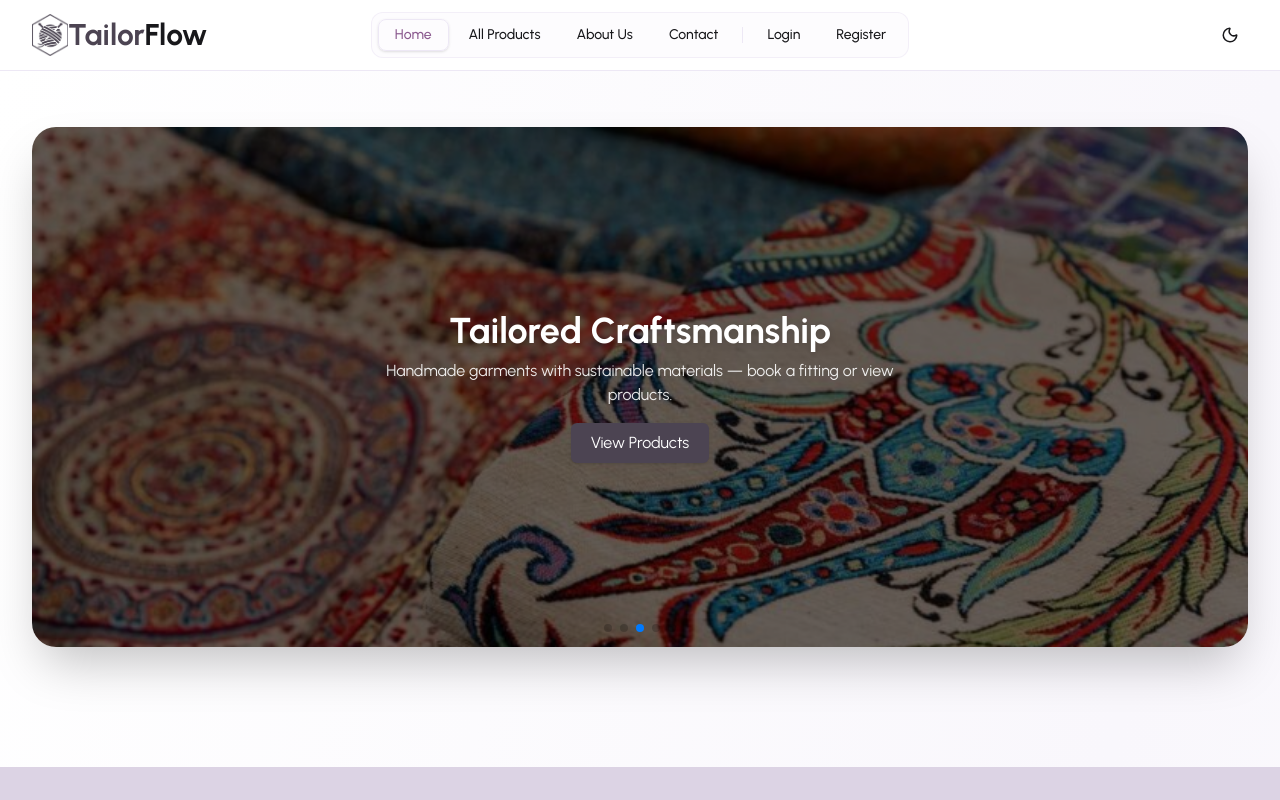
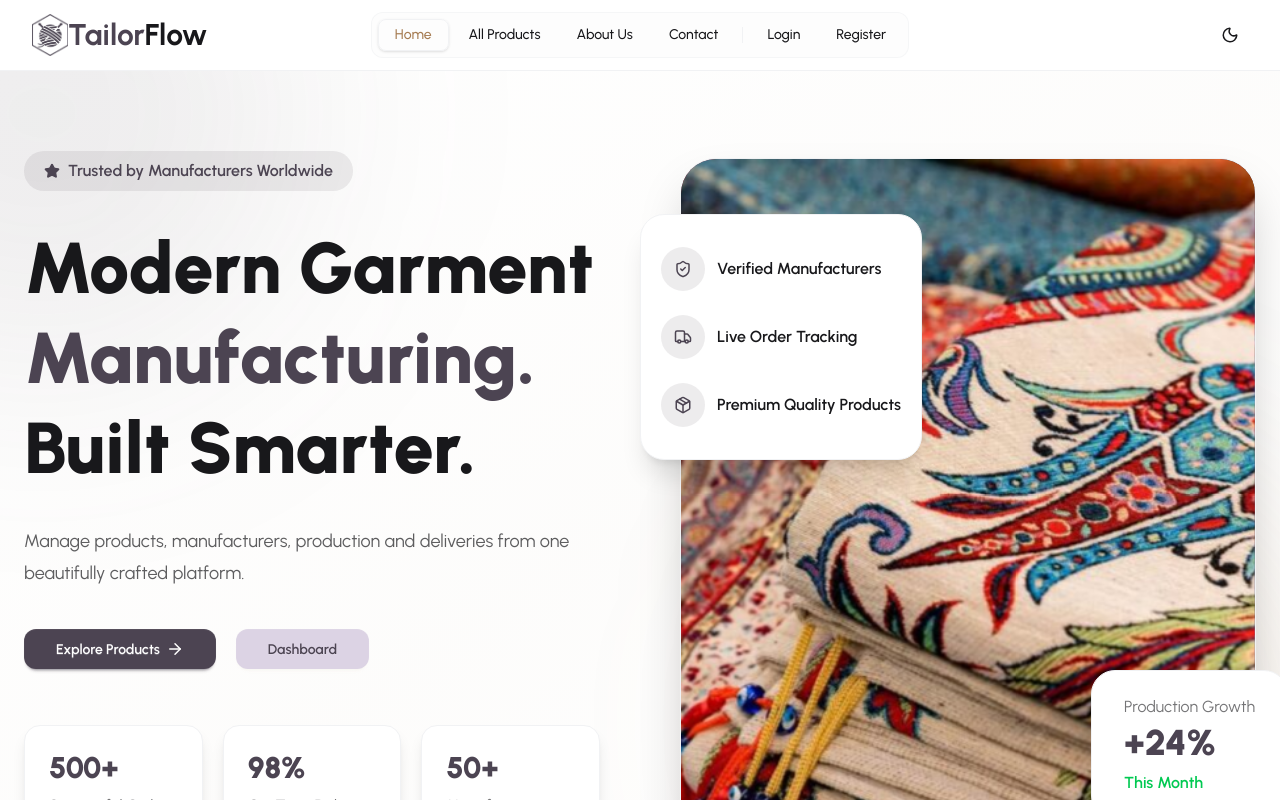
Before and after one commit to abd-005/Garments-Order-Production-Tracker-System-Frontend, a React (Vite) app: page / in a window 1280 px wide. Shown: the top 800 px of the page. Built offline with nearby package versions, Linux system fonts and the light colour scheme; no server answers.

Commit message:
refactor: UI for Home and Banner

```diff
--- a/src/firebase/firebase.config.js
+++ b/src/firebase/firebase.config.js
@@ -1,7 +1,7 @@
 import { initializeApp } from "firebase/app";
 
 const firebaseConfig = {
-  apiKey: import.meta.env.VITE_apiKey,
+  apiKey: import.meta.env.VITE_FIREBASE_API_KEY,
   authDomain: import.meta.env.VITE_authDomain,
   projectId: import.meta.env.VITE_projectId,
   storageBucket: import.meta.env.VITE_storageBucket,
--- a/src/index.css
+++ b/src/index.css
@@ -22,35 +22,35 @@
   default: true;
 
   --color-primary: #4c4452;
-  --color-secondary: #dcd3e4;
-  --color-accent: #8B5A8F;
-  --color-neutral: #f5f3f7;
+--color-secondary: #F4F1EC;
+--color-accent: #A67C52;
+--color-neutral: #F8F9FB;
 
-  --color-base-100: #ffffff;
-  --color-base-200: #f9f7fc;
-  --color-base-300: #ede8f5;
+--color-base-100: #FFFFFF;
+--color-base-200: #FAFAFA;
+--color-base-300: #F1F2F4;
 
-  --color-text-primary: #2d2d2d;
-  --color-text-secondary: #666666;
-  --color-border: #e0d5ed;
+--color-text-primary: #1F2937;
+--color-text-secondary: #6B7280;
+--color-border: #E5E7EB;
 }
 
 
 @plugin "daisyui/theme" {
   name: "dark";
 
-  --color-primary: #e8e0f0;
-  --color-secondary: #3a3240;
-  --color-accent: #b39dcc;
-  --color-neutral: #1a1620;
+  --color-primary: #4c4452;
+  --color-secondary: #1F2937;
+  --color-accent: #C89B63;
+  --color-neutral: #0F172A;
 
-  --color-base-100: #252025;
-  --color-base-200: #2d262d;
-  --color-base-300: #3a3240;
+  --color-base-100: #111827;
+  --color-base-200: #1E293B;
+  --color-base-300: #334155;
 
-  --color-text-primary: #e8e0f0;
-  --color-text-secondary: #a9a0b8;
-  --color-border: #4a4050;
+  --color-text-primary: #F9FAFB;
+  --color-text-secondary: #CBD5E1;
+  --color-border: #374151;
 }
 
 
--- a/src/pages/Home/Banner/Banner.jsx
+++ b/src/pages/Home/Banner/Banner.jsx
@@ -1,78 +1,315 @@
-import React from 'react';
-import { Swiper, SwiperSlide } from 'swiper/react';
-import { Autoplay, Pagination, Navigation } from 'swiper/modules';
-import 'swiper/css/pagination';
-import 'swiper/css/navigation';
-import 'swiper/css';
-import 'swiper/css/pagination';
-import banner1 from '../../../assets/img/Image-5.jpg'
-import banner2 from '../../../assets/img/Image-3.jpg'
-import banner3 from '../../../assets/img/Image-2.jpg'
-import banner4 from '../../../assets/img/Image-4.jpg'
-import banner5 from '../../../assets/img/Image-1.jpg'
-import { useNavigate } from 'react-router';
+import React, { useEffect, useRef } from 'react'
+import { useNavigate } from 'react-router'
+import { Swiper, SwiperSlide } from 'swiper/react'
+import { Autoplay, EffectFade, Pagination } from 'swiper/modules'
 
-const banners = [banner1, banner2, banner3, banner4, banner5];
+import { gsap } from 'gsap'
+import { useGSAP } from '@gsap/react'
+
+import {
+  ArrowRight,
+  Package,
+  ShieldCheck,
+  Truck,
+  Star
+} from 'lucide-react'
+
+import 'swiper/css'
+import 'swiper/css/effect-fade'
+import 'swiper/css/pagination'
+
+import img1 from '../../../assets/img/Image-1.jpg'
+import img2 from '../../../assets/img/Image-2.jpg'
+import img3 from '../../../assets/img/Image-3.jpg'
+import img4 from '../../../assets/img/Image-4.jpg'
+import img5 from '../../../assets/img/Image-5.jpg'
+
+gsap.registerPlugin(useGSAP)
+
+const slides = [
+  img1,
+  img2,
+  img3,
+  img4,
+  img5
+]
+
+const stats = [
+  {
+    title: '500+',
+    subtitle: 'Successful Orders'
+  },
+  {
+    title: '98%',
+    subtitle: 'On-Time Delivery'
+  },
+  {
+    title: '50+',
+    subtitle: 'Manufacturing Partners'
+  }
+]
+
+const features = [
+  {
+    icon: ShieldCheck,
+    text: 'Verified Manufacturers'
+  },
+  {
+    icon: Truck,
+    text: 'Live Order Tracking'
+  },
+  {
+    icon: Package,
+    text: 'Premium Quality Products'
+  }
+]
 
 const Banner = () => {
   const navigate = useNavigate()
 
+  const container = useRef()
+
+  useGSAP(
+    () => {
+      const tl = gsap.timeline()
+
+      tl.from('.hero-badge', {
+        y: 30,
+        opacity: 0,
+        duration: .6
+      })
+
+      tl.from('.hero-title', {
+        y: 60,
+        opacity: 0,
+        duration: .8
+      }, '-=.2')
+
+      tl.from('.hero-desc', {
+        y: 30,
+        opacity: 0,
+        duration: .6
+      }, '-=.4')
+
+      tl.from('.hero-buttons', {
+        y: 20,
+        opacity: 0,
+        duration: .5
+      }, '-=.3')
+
+      tl.from('.stat-card', {
+        y: 40,
+        opacity: 0,
+        stagger: .15,
+        duration: .6
+      }, '-=.2')
+
+      tl.from('.floating-card', {
+        scale: .8,
+        opacity: 0,
+        stagger: .2,
+        duration: .7
+      }, '-=.5')
+
+    },
+    {
+      scope: container
+    }
+  )
+
   return (
+    <section
+      ref={container}
+      className="relative overflow-hidden min-h-screen flex items-center bg-base-100"
+    >
+      {/* Background */}
 
+      <div className="absolute inset-0 bg-gradient-to-br from-base-100 via-secondary/20 to-base-100" />
 
-        <div className='overflow-hidden rounded-3xl my-6 shadow-2xl'>
-            <Swiper className="mySwiper"
-                spaceBetween={30}
-                centeredSlides={true}
+      <div className="absolute -top-52 -left-52 w-[500px] h-[500px] rounded-full bg-primary/10 blur-[120px]" />
+
+      <div className="absolute bottom-0 right-0 w-[450px] h-[450px] rounded-full bg-accent/20 blur-[120px]" />
+
+      <div className="relative max-w-7xl mx-auto px-6 py-20 grid lg:grid-cols-2 gap-20 items-center">
+
+        {/* LEFT */}
+
+        <div>
+
+          <div className="hero-badge inline-flex items-center gap-2 rounded-full bg-primary/10 text-primary px-5 py-2 font-semibold">
+
+            <Star className="fill-current w-4 h-4" />
+
+            Trusted by Manufacturers Worldwide
+
+          </div>
+
+          <h1 className="hero-title mt-8 text-5xl lg:text-7xl font-black leading-tight text-base-content">
+
+            Modern Garment
+
+            <span className="block text-primary">
+
+              Manufacturing.
+
+            </span>
+
+            Built Smarter.
+
+          </h1>
+
+          <p className="hero-desc mt-8 text-lg text-base-content/70 leading-8 max-w-xl">
+
+            Manage products, manufacturers, production and deliveries from one beautifully crafted platform.
+
+          </p>
+
+          <div className="hero-buttons mt-10 flex flex-wrap gap-5">
+
+            <button
+              onClick={() => navigate('/products')}
+              className="btn btn-primary rounded-xl px-8"
+            >
+              Explore Products
+              <ArrowRight size={18} />
+            </button>
+
+            <button
+              onClick={() => navigate('/dashboard')}
+              className="btn btn-secondary rounded-xl px-8"
+            >
+              Dashboard
+            </button>
+
+          </div>
+
+          <div className="mt-14 grid md:grid-cols-3 gap-5">
+
+            {stats.map(item => (
+
+              <div
+                key={item.title}
+                className="stat-card bg-base-100 border border-base-300 rounded-2xl shadow-lg p-6"
+              >
+
+                <h2 className="text-3xl font-black text-primary">
+
+                  {item.title}
+
+                </h2>
+
+                <p className="text-base-content/60 mt-2">
+
+                  {item.subtitle}
+
+                </p>
+
+              </div>
+
+            ))}
+
+          </div>
+
+        </div>
+
+        {/* RIGHT */}
+
+        <div className="relative">
+
+          <div className="overflow-hidden rounded-[36px] shadow-2xl border border-base-300">
+
+            <Swiper
+              modules={[Autoplay, EffectFade, Pagination]}
+              effect="fade"
+              loop
+              speed={1200}
               autoplay={{
-                    delay: 2500,
-                    disableOnInteraction: false,
+                delay: 3500,
+                disableOnInteraction: false
               }}
               pagination={{
-                    clickable: false,
+                clickable: true
               }}
-                // navigation={true}
-                modules={[Autoplay, Pagination, Navigation]}
             >
-                {
-                    banners.map((img, index) => <SwiperSlide key={index}>
-                        <figure className="max-h-[65vh] relative overflow-hidden">
+              {slides.map((image, i) => (
+
+                <SwiperSlide key={i}>
+
                   <img
-                                src={img}
-                                alt={`Hero banner ${index + 1}`}
-                                className="w-full h-full object-cover"
-                                loading="lazy"
+                    src={image}
+                    alt=""
+                    className="w-full h-[700px] object-cover"
                   />
-                            <div className="absolute inset-0 bg-black/60 dark:bg-black/40" aria-hidden="true"></div>
-
-                            <div className="absolute inset-0 flex flex-col items-center justify-center text-center px-6">
-                                <h1 className="text-white text-3xl sm:text-4xl font-bold drop-shadow-md">
-                                    Tailored Craftsmanship
-                                </h1>
-                                <p className="text-white/90 mt-2 max-w-xl">
-                                    Handmade garments with sustainable materials — book a fitting or view products.
-                                </p>
-                                <div className="mt-4">
-                                    <button
-                                        type="button"
-                                        aria-label="View products"
-                                        onClick={() => navigate('/products')}
-                                        className="px-5 py-2 bg-primary text-white rounded-md shadow"
-                                    >
-                                        View Products
-                                    </button>
-                                </div>
-                            </div>
-                        </figure>
 
                 </SwiperSlide>
+
+              ))}
+
+            </Swiper>
+
+          </div>
+
+          {/* Left Floating */}
+
+          <div className="floating-card z-10 absolute -left-10 top-14 bg-base-100 rounded-3xl shadow-xl p-5 backdrop-blur border border-base-300">
+
+            {features.map(({ icon: Icon, text }) => (
+
+              <div
+                key={text}
+                className="flex items-center gap-3 py-3"
+              >
+
+                <div className="w-11 h-11 rounded-full bg-primary/10 flex items-center justify-center">
+
+                  <Icon
+                    className="text-primary"
+                    size={18}
+                  />
+
+                </div>
+
+                <span className="font-semibold">
+
+                  {text}
+
+                </span>
+
+              </div>
+
+            ))}
+
+          </div>
+
+          {/* Bottom Right */}
+
+          <div className="floating-card z-20 absolute -right-8 bottom-10 bg-base-100 rounded-3xl shadow-xl px-8 py-6 border border-base-300">
+
+            <p className="text-base-content/60">
+
+              Production Growth
+
+            </p>
+
+            <h2 className="text-4xl font-black text-primary mt-1">
+
+              +24%
+
+            </h2>
+
+            <p className="text-green-500 font-semibold mt-2">
+
+              This Month
+
+            </p>
+
+          </div>
+
+        </div>
+
+      </div>
+    </section>
   )
 }
-            </Swiper>
-        </div>
 
-
-    );
-};
-
-export default Banner;
+export default Banner
--- a/src/pages/Home/Home.jsx
+++ b/src/pages/Home/Home.jsx
@@ -11,54 +11,27 @@ import FAQ from './FAQ/FAQ'
 
 const Home = () => {
   return (
-    <div className="min-h-screen bg-linear-to-br from-white via-[#f9f7fc] to-white">
-      {/* Banner section */}
-      <div className="max-w-7xl mx-auto px-4 sm:px-6 lg:px-8 py-8">
-        <Banner />
-      </div>
+    <main className="min-h-screen bg-base-100">
 
-      {/* Choose section */}
-      <div className="py-12 sm:py-16">
-        <Choose />
-      </div>
+       <Banner />
 
-      {/* Our Products */}
-      <div className="py-12 sm:py-16">
-        <div className="max-w-7xl mx-auto px-4 sm:px-6 lg:px-8">
-          <ProductsGrid />
-        </div>
-      </div>
+      <Choose />
 
-      {/* How it works */}
-      <div className="py-12 sm:py-16 bg-white">
-        <div className="max-w-7xl mx-auto px-4 sm:px-6 lg:px-8">
-          <HowItWorks />
-        </div>
-      </div>
+      <ProductsGrid />
 
-      {/* Feed Back */}
-      <div className="py-12 sm:py-16">
-        <div className="max-w-7xl mx-auto px-4 sm:px-6 lg:px-8">
-          <Feedback />
-        </div>
-      </div>
+      <HowItWorks />
 
-      {/* Stats Section */}
       <Stats />
 
-      {/* Newsletter Section */}
+      <Feedback />
+
       <Newsletter />
 
-      {/* FAQ Section */}
       <FAQ />
 
-      {/* Ready sections */}
-      <div className="py-12 sm:py-16 bg-secondary">
-        <div className="max-w-7xl mx-auto px-4 sm:px-6 lg:px-8">
-          <Ready />
-        </div>
-      </div>
-    </div>
+      <Ready />
+
+    </main>
   )
 }
 
```
Also changed, not shown: docker-compose.yml (added, +15 -0 lines), src/hooks/useAxiosSecure.jsx (+8 -2 lines), 2 other files (tests, documents, lock files or other folders). Lines whose indentation alone changed are shown as unchanged.
